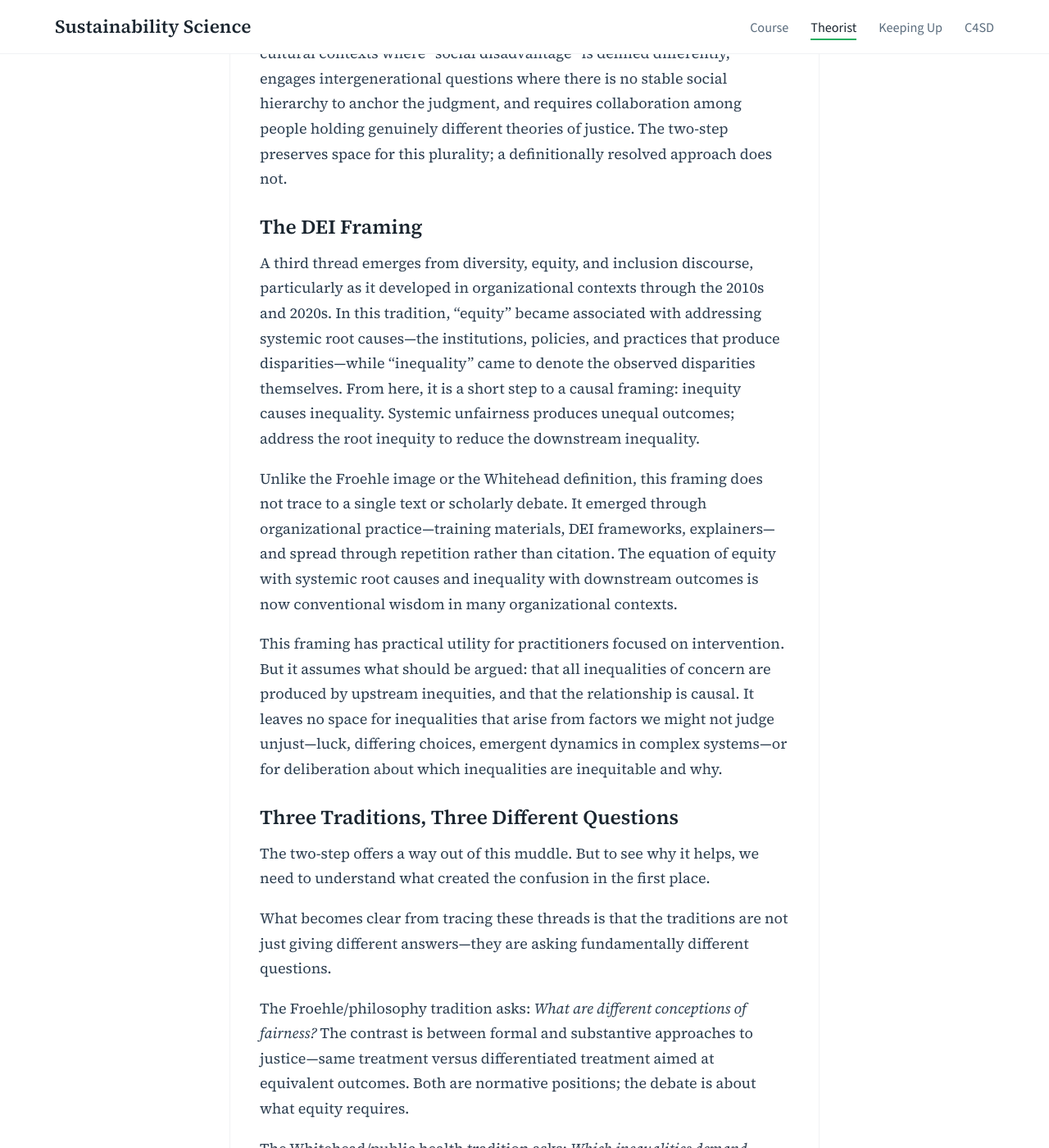
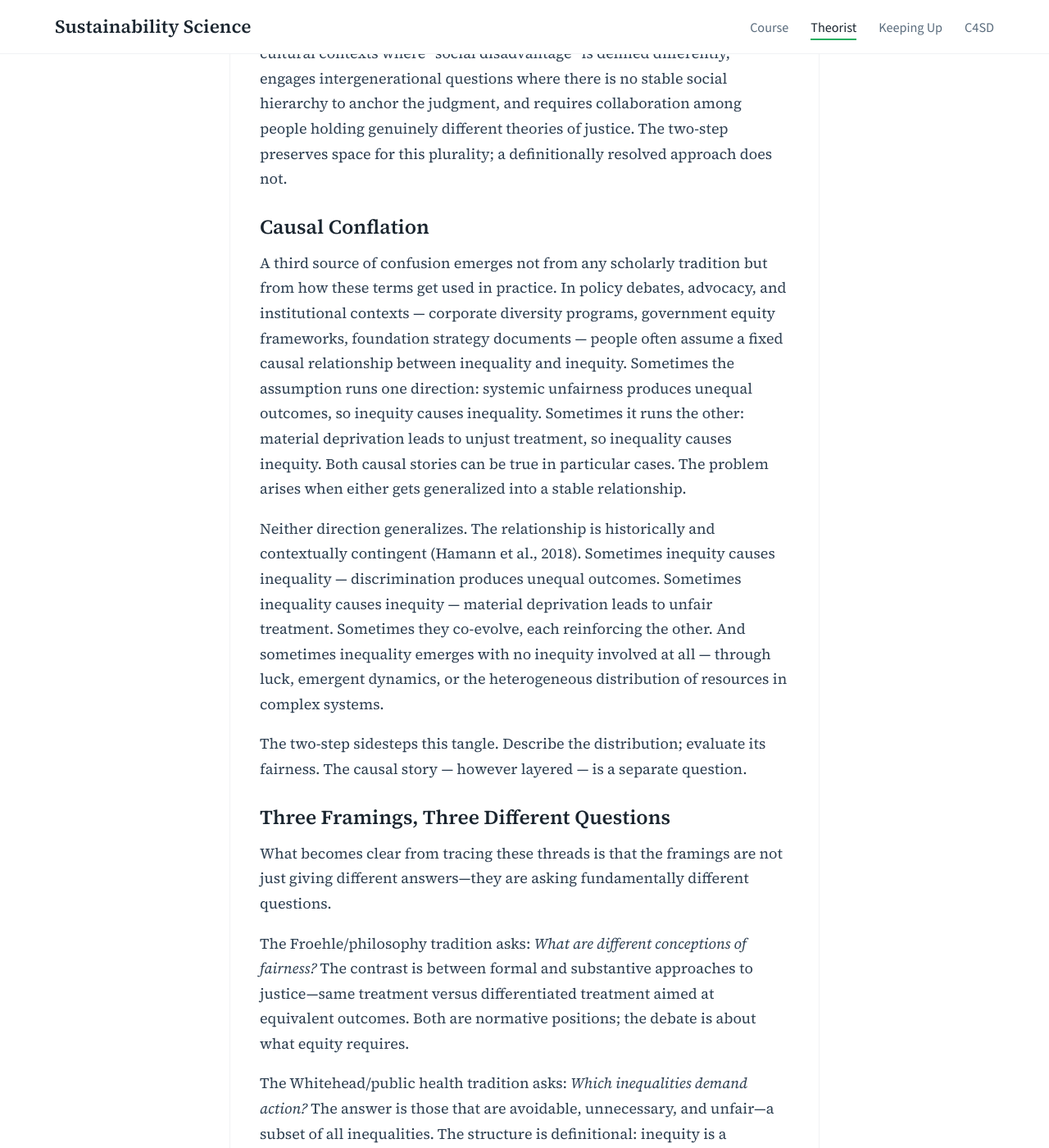
Before and after one commit to agharley/sustsci, a Jekyll site: the page built from blog/_posts/2026-01-01-inequality-inequity.md, in a window 1280 px wide and 1400 px high, scrolled down 6528 px. Shown: the whole window at 82% size. Built offline with Jekyll 4.4.1, drawn with Linux system fonts in a browser that asks for light colours; some of the changed text lies outside the part shown.

Commit message:
Update 2026-01-01-inequality-inequity.md
Major changes to blog getting rid of DEI framing

```diff
--- a/blog/_posts/2026-01-01-inequality-inequity.md
+++ b/blog/_posts/2026-01-01-inequality-inequity.md
@@ -3,7 +3,7 @@ layout: blog
 title: "(In)equality ≠ (In)equity: Why the Distinction Matters for Sustainability"
 date: 2026-01-01
 author: Alicia G. Harley
-description: "The words 'inequality' and 'inequity' have become tangled in ways that obscure rather than clarify. This post untangles three intellectual traditions and proposes a cleaner framework: describe the distribution first, evaluate its fairness second."
+description: "The words 'inequality' and 'inequity' have become tangled in ways that obscure rather than clarify. This post untangles the sources of that confusion and proposes a cleaner framework: describe the distribution first, evaluate its fairness second."
 keywords: inequality, inequity, sustainability science, environmental justice, theories of justice, equity frameworks, Rawls, Sen, capabilities approach, intergenerational equity
 categories: [sustainability-theory]
 tags: [inequality, inequity, justice, equity, sustainability-science, methodology]
@@ -12,7 +12,7 @@ image: "{{ site.baseurl }}/assets/images/two-step.png"
 
 Building coalitions for sustainability requires working across deep differences in how people think about justice—libertarian, egalitarian, Indigenous, capabilities-based. That work gets harder when our terminology is muddled. The words "inequality" and "inequity" have become tangled in ways that obscure rather than clarify. Untangling them turns out to matter practically, not just semantically.
 
-The terms are often used interchangeably, or linked causally, or treated as if one is a subset of the other. These framings come from three intellectual traditions asking fundamentally different questions—and merging them creates confusion. This post traces where that confusion comes from and offers a cleaner framework: the two-step. First describe the distribution (inequality), then evaluate whether it's fair (equity or inequity). This framing creates space for people holding different theories of justice to share empirical ground while genuinely deliberating about what fairness requires. We describe the distribution first; we evaluate its fairness second.
+The terms are often used interchangeably, or linked causally, or treated as if one is a subset of the other. Some of this confusion traces to scholarly traditions asking different questions; some emerges from how the terms get used in practice. This post traces where that confusion comes from and offers a cleaner framework: the two-step. First describe the distribution (inequality), then evaluate whether it's fair (equity or inequity). This framing creates space for people holding different theories of justice to share empirical ground while genuinely deliberating about what fairness requires. We describe the distribution first; we evaluate its fairness second.
 
 ## The Two-Step Framework
 
@@ -30,16 +30,16 @@ The two-step locates normative disagreement where it belongs—in the open, as a
 
 ### A Starting Point: Two Pairs of Concepts
 
-Before examining the different traditions, it helps to establish what is and is not contested. We are dealing with two pairs of terms. Within each pair, the inverse relationship is clear:
+Before examining these sources of confusion, it helps to establish what is and is not contested. We are dealing with two pairs of terms. Within each pair, the inverse relationship is clear:
 
 - Equality ↔ Inequality: sameness versus difference
 - Equity ↔ Inequity: fairness versus unfairness
 
-Beyond this, agreement breaks down. Different traditions use these terms to mean different things.
+Beyond this, agreement breaks down. Different framings use these terms to mean different things.
 
 What does seem clear is that the pairs can come apart. A distribution might be equal but inequitable (everyone gets the same despite different needs). Or unequal but equitable (people get different amounts for good reason). Equal does not mean equitable. Unequal does not mean inequitable.
 
-The deeper question—how the two pairs relate to each other—is where traditions diverge most sharply.
+The deeper question—how the two pairs relate to each other—is where the confusion originates.
 
 ### The Baseball Fence and the Philosophy Behind It
 
@@ -85,33 +85,31 @@ But the approach also embeds normative judgment into what looks like a measureme
 
 This tradition is closer to the two-step proposed here than it might first appear—it is trying to be explicit about criteria for normative judgment, not hiding them. The difference is that the two-step keeps description and evaluation as separate steps, while the Whitehead tradition embeds evaluation into the category definition. For health policy within a single national context, the embedded approach may work well. Practitioners operating within the same political and legal system often share enough normative common ground that embedding judgments into definitions doesn't foreclose important debates—the debates have, in effect, already been settled for that context. But sustainability science works across cultural contexts where "social disadvantage" is defined differently, engages intergenerational questions where there is no stable social hierarchy to anchor the judgment, and requires collaboration among people holding genuinely different theories of justice. The two-step preserves space for this plurality; a definitionally resolved approach does not.
 
-### The DEI Framing
+### Causal Conflation
 
-A third thread emerges from diversity, equity, and inclusion discourse, particularly as it developed in organizational contexts through the 2010s and 2020s. In this tradition, "equity" became associated with addressing systemic root causes—the institutions, policies, and practices that produce disparities—while "inequality" came to denote the observed disparities themselves. From here, it is a short step to a causal framing: inequity causes inequality. Systemic unfairness produces unequal outcomes; address the root inequity to reduce the downstream inequality.
+A third source of confusion emerges not from any scholarly tradition but from how these terms get used in practice. In policy debates, advocacy, and institutional contexts — corporate diversity programs, government equity frameworks, foundation strategy documents — people often assume a fixed causal relationship between inequality and inequity. Sometimes the assumption runs one direction: systemic unfairness produces unequal outcomes, so inequity causes inequality. Sometimes it runs the other: material deprivation leads to unjust treatment, so inequality causes inequity. Both causal stories can be true in particular cases. The problem arises when either gets generalized into a stable relationship.
 
-Unlike the Froehle image or the Whitehead definition, this framing does not trace to a single text or scholarly debate. It emerged through organizational practice—training materials, DEI frameworks, explainers—and spread through repetition rather than citation. The equation of equity with systemic root causes and inequality with downstream outcomes is now conventional wisdom in many organizational contexts.
+Neither direction generalizes. The relationship is historically and contextually contingent (Hamann et al., 2018). Sometimes inequity causes inequality — discrimination produces unequal outcomes. Sometimes inequality causes inequity — material deprivation leads to unfair treatment. Sometimes they co-evolve, each reinforcing the other. And sometimes inequality emerges with no inequity involved at all — through luck, emergent dynamics, or the heterogeneous distribution of resources in complex systems.
 
-This framing has practical utility for practitioners focused on intervention. But it assumes what should be argued: that all inequalities of concern are produced by upstream inequities, and that the relationship is causal. It leaves no space for inequalities that arise from factors we might not judge unjust—luck, differing choices, emergent dynamics in complex systems—or for deliberation about which inequalities are inequitable and why.
+The two-step sidesteps this tangle. Describe the distribution; evaluate its fairness. The causal story — however layered — is a separate question.
 
-### Three Traditions, Three Different Questions
+### Three Framings, Three Different Questions
 
-The two-step offers a way out of this muddle. But to see why it helps, we need to understand what created the confusion in the first place.
-
-What becomes clear from tracing these threads is that the traditions are not just giving different answers—they are asking fundamentally different questions.
+What becomes clear from tracing these threads is that the framings are not just giving different answers—they are asking fundamentally different questions.
 
 The Froehle/philosophy tradition asks: *What are different conceptions of fairness?* The contrast is between formal and substantive approaches to justice—same treatment versus differentiated treatment aimed at equivalent outcomes. Both are normative positions; the debate is about what equity requires.
 
 The Whitehead/public health tradition asks: *Which inequalities demand action?* The answer is those that are avoidable, unnecessary, and unfair—a subset of all inequalities. The structure is definitional: inequity is a category within inequality, marked by meeting certain criteria.
 
-The DEI tradition asks: *What causes unequal outcomes?* The answer is systemic unfairness—inequity as root cause, inequality as downstream effect. The structure is causal.
+Causal conflation asks: *What causes what?* The answer assumes a fixed relationship—either inequity causes inequality or vice versa. The structure is causal, but the direction varies.
 
-![Three Traditions, Three Different Questions diagram]({{ site.baseurl }}/assets/images/inequality-inequity.png)
+![Three Framings, Three Different Questions diagram]({{ site.baseurl }}/assets/images/inequality-inequity.png)
 
-*Figure 2: Three Traditions, Three Different Questions*
+*Figure 2: Three Framings, Three Different Questions*
 
-These three traditions now circulate together without clarity about which question each was designed to answer. The result is not a coherent synthesis but conceptual muddle. Google's AI overview might assert one day that inequity causes inequality (the DEI framing) and another day that inequities are a subset of inequalities (the Whitehead framing). Froehle's image gets paired with causal claims it never made. Whitehead's criteria get invoked without her careful attention to what "avoidable" and "unfair" actually require. Even legal scholars have noted the terminological instability; Martha Minow's survey of the equality/equity debate in law and policy finds definitions shifting across contexts without clear resolution (Minow, 2021).
+These framings now circulate together, their boundaries blurred. The result is conceptual muddle. Google's AI overview might assert one day that inequity causes inequality and another day that inequities are a subset of inequalities. Froehle's image gets paired with causal claims it never made. Whitehead's criteria get invoked without her careful attention to what "avoidable" and "unfair" actually require. Even legal scholars have noted the terminological instability; Martha Minow's survey of the equality/equity debate in law and policy finds definitions shifting across contexts without clear resolution (Minow, 2021).
 
-The two-step offers a different approach. Rather than asking which inequalities count as inequities (Whitehead), or asserting that inequity causes inequality (DEI), it proposes a sequence: first describe the distribution, then evaluate whether it is fair. This keeps the empirical and the normative connected but distinct, and it keeps normative disagreement visible rather than resolving it definitionally.
+The two-step offers a different approach. Rather than asking which inequalities count as inequities (Whitehead), or assuming a fixed causal relationship (causal conflation), it proposes a sequence: first describe the distribution, then evaluate whether it is fair. This keeps the empirical and the normative connected but distinct, and it keeps normative disagreement visible rather than resolving it definitionally.
 
 This proposal uses the terms differently than some philosophers do—philosophers have long framed normative debates about justice using "equality" language. But for applied work, the two-step aligns with a distinction already implicit in how major institutions and researchers actually proceed. Making this convention explicit helps sustainability science. It preserves shared empirical ground for people who hold different theories of justice, while keeping normative deliberation visible and open. The two-step is not a claim about how philosophers have always used these terms. It is a proposal about how we might use them more clearly.
 
@@ -155,7 +153,7 @@ Why does this matter for sustainability science specifically?
 
 ### Inequality can emerge without prior injustice
 
-The DEI framing assumes that inequality is caused by inequity—that unequal outcomes require upstream injustice to explain them. But both theory and empirical evidence suggest that substantial inequality is an emergent property of the Anthropocene that should be looked upon as the rule, not the exception, for pathways of development (Clark & Harley, 2020).
+One common assumption is that inequality is caused by inequity—that unequal outcomes require upstream injustice to explain them. But both theory and empirical evidence suggest that substantial inequality is an emergent property of the Anthropocene that should be looked upon as the rule, not the exception, for pathways of development (Clark & Harley, 2020).
 
 Marten Scheffer and colleagues (2017) demonstrate this point compellingly. Imagine identical people foraging on a landscape where resources are unevenly distributed—some patches rich, others barren. Everyone has the same abilities; no one cheats. Yet inequality emerges anyway, because where you happen to start determines what you can harvest, and what you harvest determines where you can go next. Small advantages compound; small disadvantages trap. In a finite world with uneven resources, significant inequality arises from luck alone—from heterogeneity and chance, not from anyone's wrongdoing. Once it exists, inequality tends to be self-reinforcing: incumbent actors seek to fortify their dominant positions of wealth and power (Beckert, 2022), and cultural processes reflect and reproduce inequality (Lamont, Beljean, & Clair, 2014). But these dynamics of consolidation are not required to produce inequality in the first place.
 
@@ -203,7 +201,7 @@ When describing sustainability outcomes, report inequalities as what they are: e
 
 When making claims about inequity, be explicit about the normative work you are doing. Why is this distribution unfair? According to what conception of justice? What would a more equitable distribution look like, and by what criteria? This transparency opens space for genuine deliberation about values rather than obscuring it.
 
-And when encountering these terms in other literatures, pause to ask which framing is operating. Is the author using "inequity" to mean a subset of inequalities (Whitehead)? A cause of inequality (DEI)? A normative judgment applied to a described distribution (the two-step)? The same words carry different meanings across fields, and recognizing this can prevent unnecessary confusion or reveal substantive disagreements worth engaging.
+And when encountering these terms in other literatures, pause to ask which framing is operating. Is the author treating equity as differentiated treatment aimed at equivalent outcomes (Froehle)? Using "inequity" to mean a subset of inequalities (Whitehead)? Assuming a causal relationship between inequality and inequity (causal conflation)? Or applying a normative judgment to a described distribution (the two-step)? The same words carry different meanings across fields, and recognizing this can prevent unnecessary confusion or reveal substantive disagreements worth engaging.
 
 The goal is not terminological policing but analytical clarity in service of the hard work of building more sustainable and more just futures.
 
@@ -228,6 +226,8 @@ Clark, W. C., & Harley, A. G. (2020). Sustainability Science: Toward a Synthesis
 Froehle, C. (2016, April 14). The Evolution of an Accidental Meme. *Medium*. [https://medium.com/@CRA1G/the-evolution-of-an-accidental-meme-ddc4e139e0e4](https://medium.com/@CRA1G/the-evolution-of-an-accidental-meme-ddc4e139e0e4)
 
 Giang, A., Edwards, M. R., Fletcher, S. M., Gardner-Frolick, R., Gryba, R., Mathias, J.-D., ... & Tessum, C. W. (2024). Equity and modeling in sustainability science: Examples and opportunities throughout the process. *Proceedings of the National Academy of Sciences*, 121(13), e2215688121. [https://doi.org/10.1073/pnas.2215688121](https://doi.org/10.1073/pnas.2215688121)
+
+Hamann, M., Berry, K., Chaigneau, T., Curry, T., Heilmayr, R., Henriksson, P. J. G., ... & Wu, T. (2018). Inequality and the Biosphere. *Annual Review of Environment and Resources*, 43, 61–83. [https://doi.org/10.1146/annurev-environ-102017-025949](https://doi.org/10.1146/annurev-environ-102017-025949)
 
 Jasanoff, S. (2004). *States of Knowledge: The Co-Production of Science and the Social Order*. Routledge.
 
```
